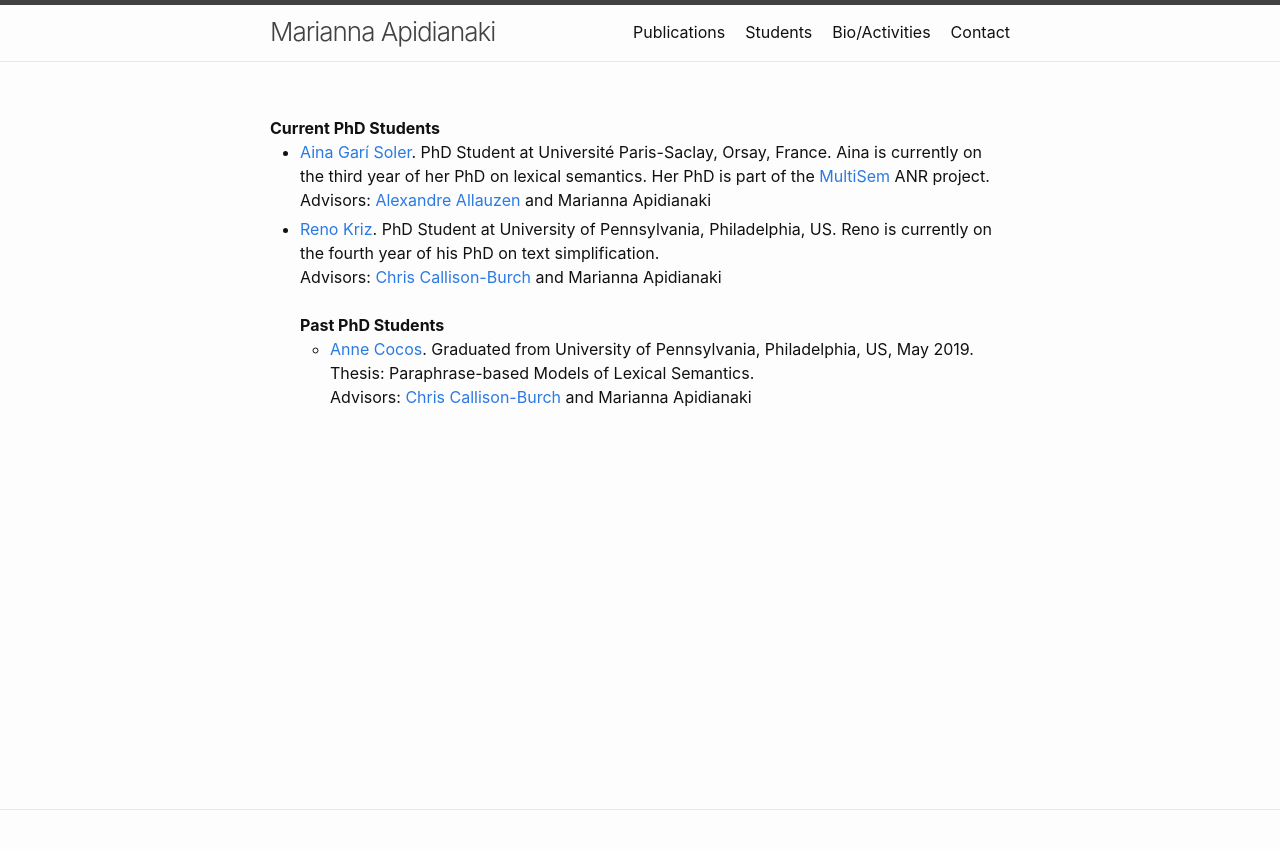
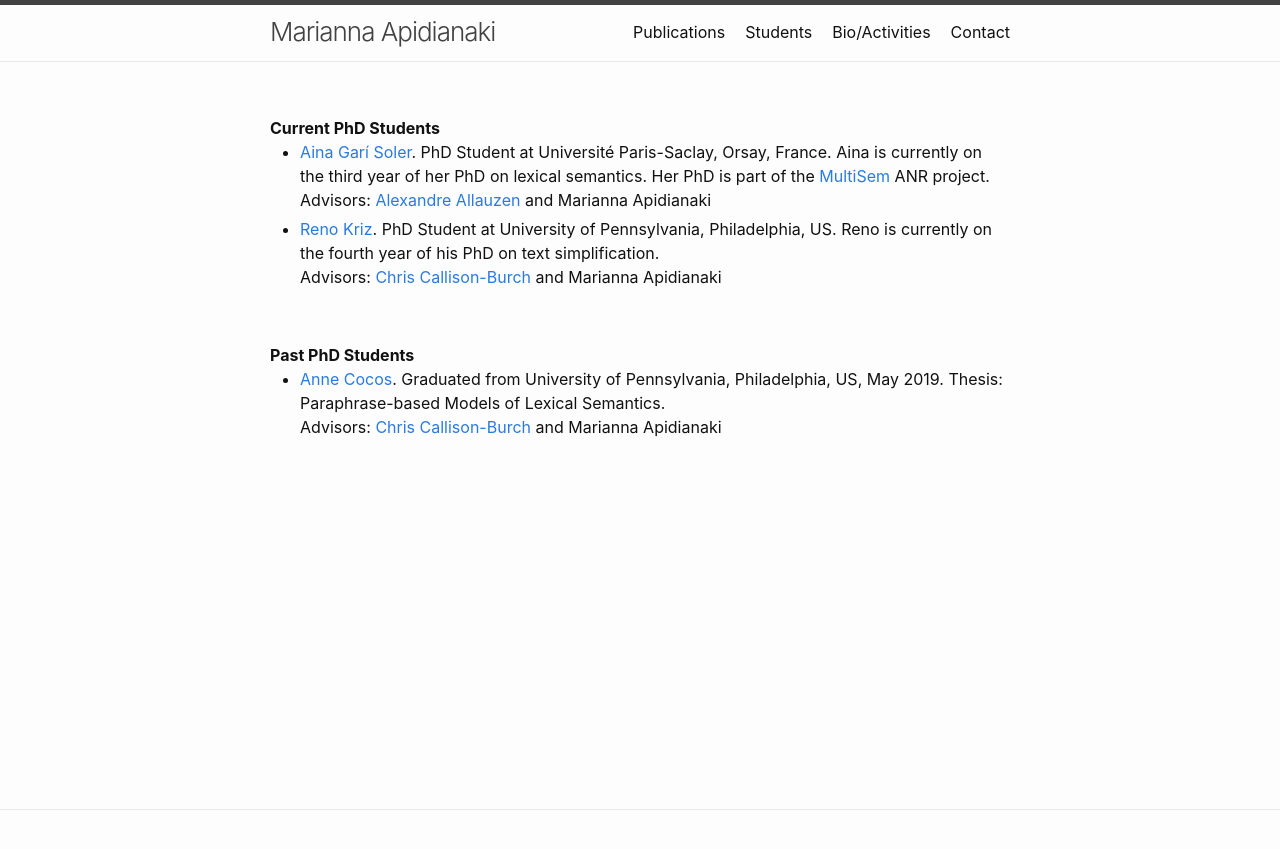
Before and after one commit to mariannaapi/mariannaapi.github.io, a Jekyll site: the page students/index.html, which Jekyll copies as it is, in a window 1280 px wide. Shown: the top 849 px of the page. Built offline with Jekyll 4.4.1, drawn with Linux system fonts in a browser that asks for light colours.

Commit message:
Update index.html

```diff
--- a/students/index.html
+++ b/students/index.html
@@ -50,9 +50,10 @@
 	     Advisors: <a href="https://www.cis.upenn.edu/~ccb/">Chris Callison-Burch</a> and Marianna Apidianaki
 
 <br><br>
+	  </div>
 
-	<strong>Past PhD Students</strong>
-	<ul>
+<div class="post-content">
+	<strong>Past PhD Students</strong><ul>
 
 
 	  <li> <a href="https://acocos.github.io">Anne Cocos</a>. Graduated from University of Pennsylvania, Philadelphia, US, May 2019.
```
